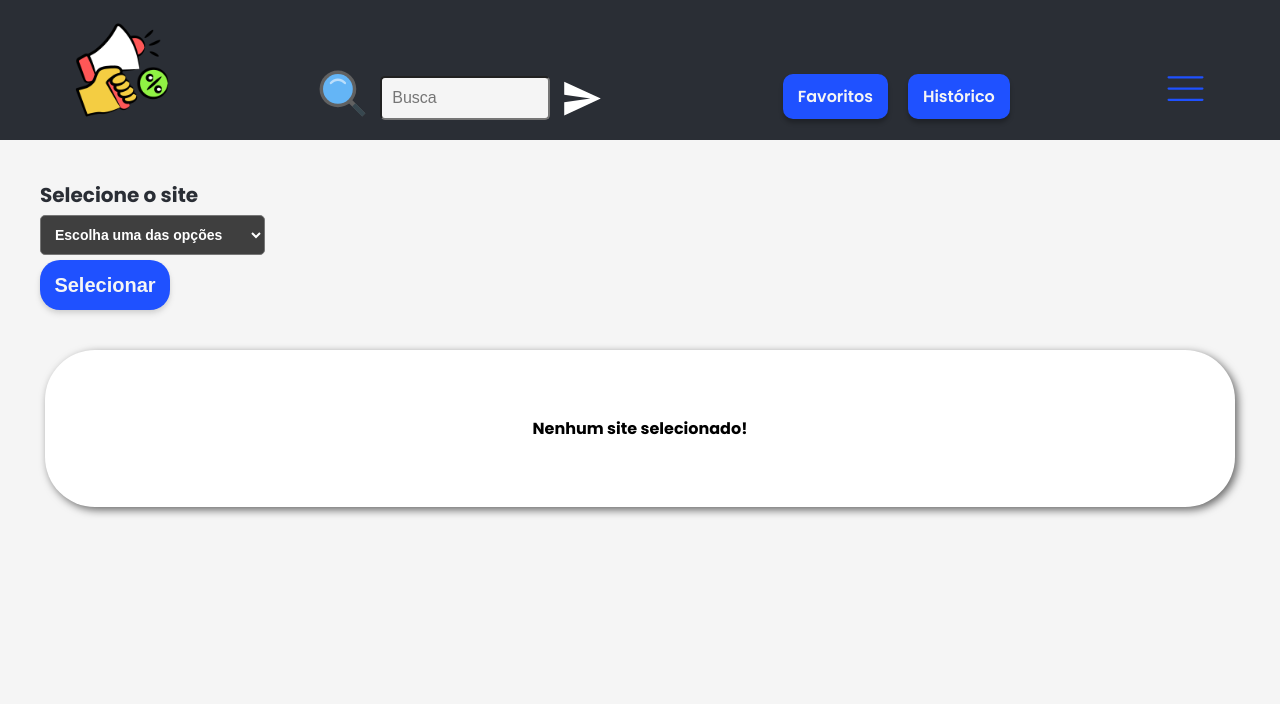
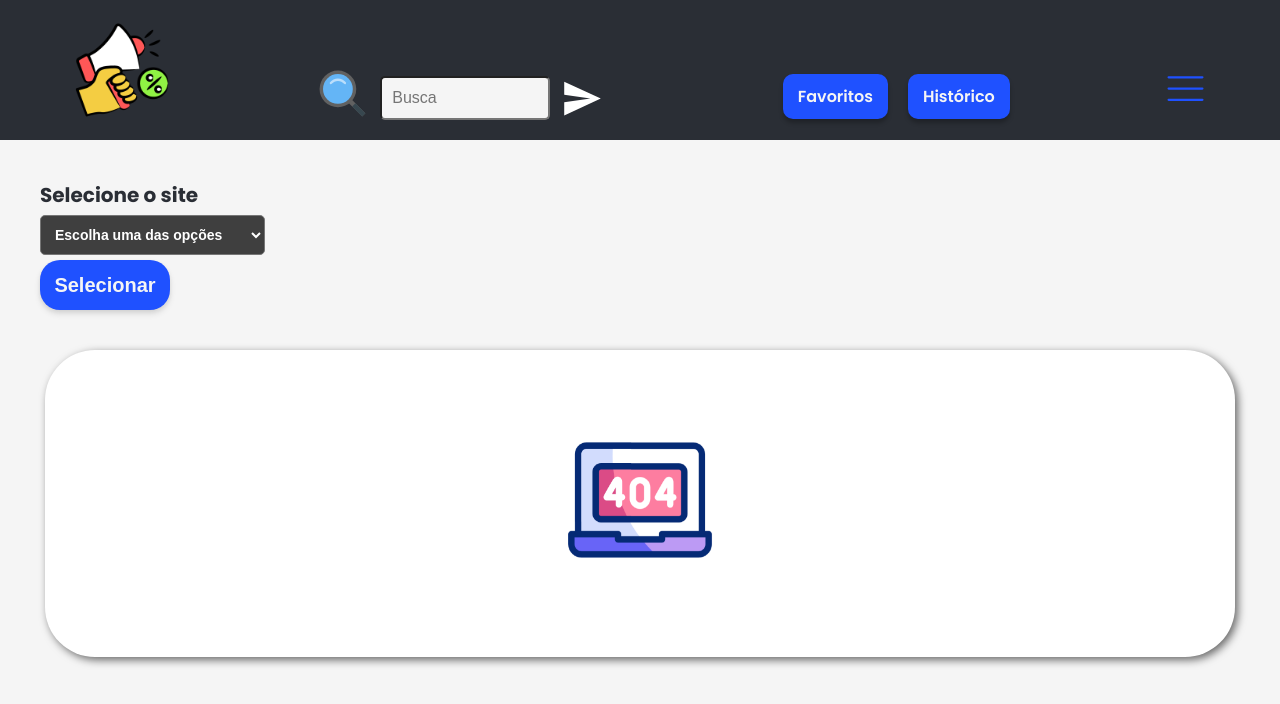
Before and after one commit to Daniel0942/PromoLink, a React (Create React App) app in the folder front-end/: page /principal in a window 1280 px wide. Shown: the top 704 px of the page. Built offline with nearby package versions, Linux system fonts and the light colour scheme; the HTML template or start-up script is replaced by a standard one.

Commit message:
falta adicionar autenticação no restante!

```diff
--- a/front-end/src/components/pages/Produtos.jsx
+++ b/front-end/src/components/pages/Produtos.jsx
@@ -21,23 +21,28 @@ function Produtos() {
     useEffect(() => {
         let token = localStorage.getItem("token")
         let site = location.state.site
+
         async function BuscarProdutos() {
+            setCarregamento(true)
             try {
-                if ("Kabum" === site) {
-                    let response = await axios.get(`http://127.0.0.1:5000/produtos/kabum`, {
+                if (site === "Kabum") {
+                    let response = await axios.get(
+                        `http://127.0.0.1:5000/produtos/kabum`, {
                         headers: {"Authorization": `Bearer ${token}`}
                     })
                     setGerenciador(response.data) // Atualiza com os produtos
                 }
-                if ("Casas" === site) {
-                    let response = await axios.get(`http://127.0.0.1:5000/produtos/casasBahia`, {
+                if (site === "Casas Bahia") {
+                    let response = await axios.get(
+                        `http://127.0.0.1:5000/produtos/casasBahia`, {
                         headers: {"Authorization": `Bearer ${token}`}
                     })
                     setGerenciador(response.data) // Atualiza com os produtos
                 }
 
-                if ("Magazine" === site) {
-                    let response = await axios.get(`http://127.0.0.1:5000/produtos/magazine`, {
+                if (site === "Magazine Luiza") {
+                    let response = await axios.get(
+                        `http://127.0.0.1:5000/produtos/magazine`, {
                         headers: {"Authorization": `Bearer ${token}`}
                     })
                     setGerenciador(response.data) // Atualiza com os produtos
--- a/front-end/src/components/utilidades_principal/CaixaProdutos.jsx
+++ b/front-end/src/components/utilidades_principal/CaixaProdutos.jsx
@@ -5,6 +5,7 @@ import Loading from "../utilidades_global/Loading"
 import Message from "../utilidades_global/Message"
 import { useState } from "react"
 import axios from "axios"
+import alert from "../../img/alert.gif"
 
 function CaixaProdutos({username, gerenciador, favoritoAtivo, removerFavorito}) {
     let [carregamento, setCarregamento] = useState(false)
@@ -82,10 +83,11 @@ function CaixaProdutos({username, gerenciador, favoritoAtivo, removerFavorito})
                             />
                         </div>
                         ))
-                    ) : (
-                        <p>{favoritoAtivo ? "Nenhum produto salvo nos favoritos"
-                            : "Nenhum site selecionado!"}</p>
-                    )}
+                    ) : <div className={style.boxError}>
+                            {favoritoAtivo ? <p>Nenhum favorito selecionado 🥲</p>
+                            : <img src={alert} alt="animação de lampâda"/>}
+                        </div>
+                    }
                 </div>
 
                 {carregamento && <Loading/>}
--- a/front-end/src/components/utilidades_principal/CaixaProdutos.module.css
+++ b/front-end/src/components/utilidades_principal/CaixaProdutos.module.css
@@ -20,11 +20,12 @@
         align-items: center;
         background-color: #F5F7FA;
         border: 1px solid #D1D5DB;
-        box-shadow:  0 4px 8px #0000001a, 0 2px 4px #0000000f;;
+        box-shadow: 0 4px 8px #0000001a, 0 2px 4px #0000000f;
+        ;
         border-radius: 16px;
 
         & .box_img {
-            & img{
+            & img {
                 width: 250px;
                 height: 250px;
                 border-radius: 10px;
@@ -39,12 +40,14 @@
             height: 100%;
             margin: 5px auto;
             border-bottom: 2px solid #4A4A4A;
+
             & span {
                 color: #FF6F61;
                 font-size: 18px;
                 font-weight: 800;
             }
         }
+
         button {
             width: 180px;
             height: 80px;
@@ -70,17 +73,27 @@
                 text-decoration: none;
                 font-size: 15px;
                 font-weight: 600;
+
                 &:hover {
                     text-decoration: underline;
                 }
+
                 &:visited {
                     color: #FF6F61;
                 }
             }
         }
     }
+
     & p {
         font-size: 16px;
         font-weight: 700;
     }
 }
+
+.boxError {
+    & img {
+        width: 200px;
+        height: 200px;
+    }
+}
```
Also changed, not shown: front-end/src/img/alert.gif (added).
